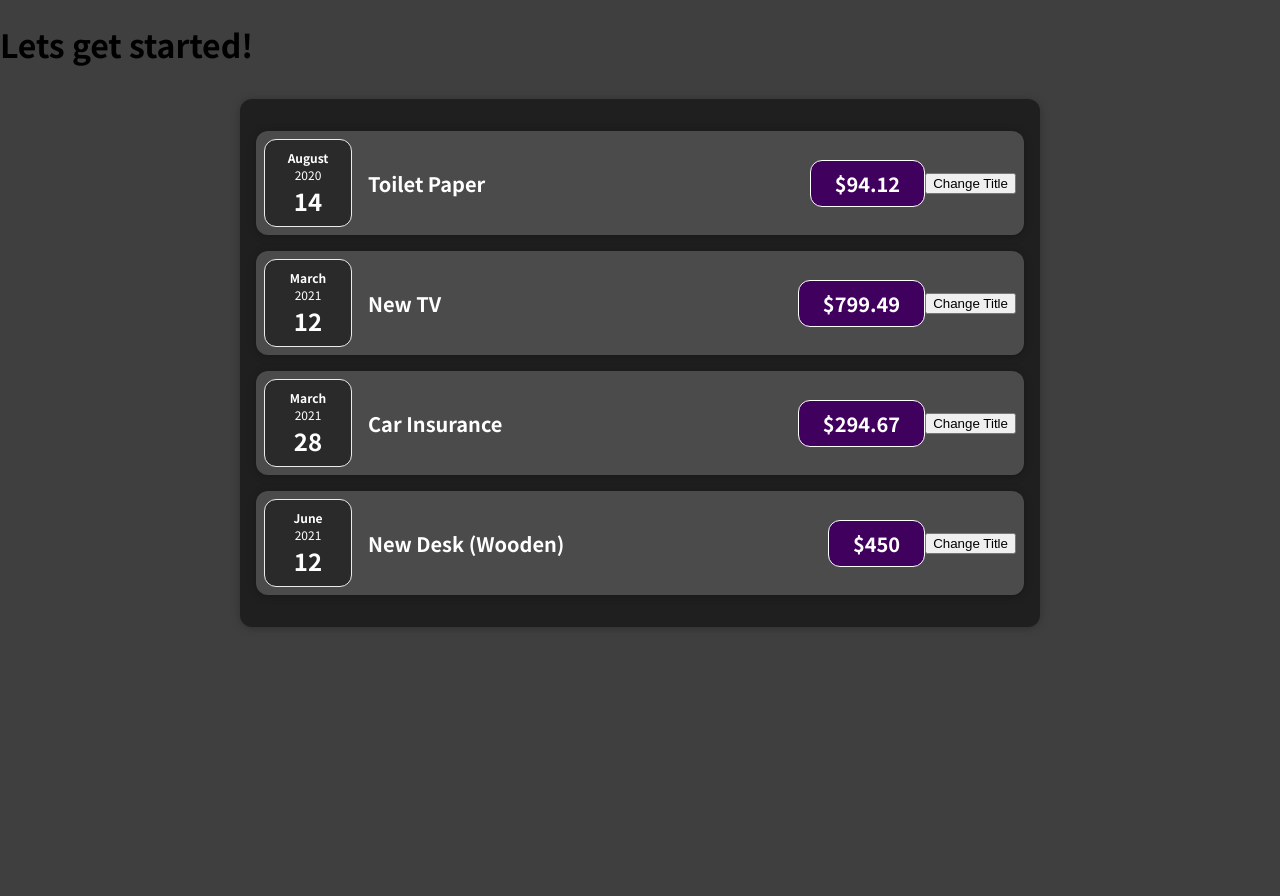
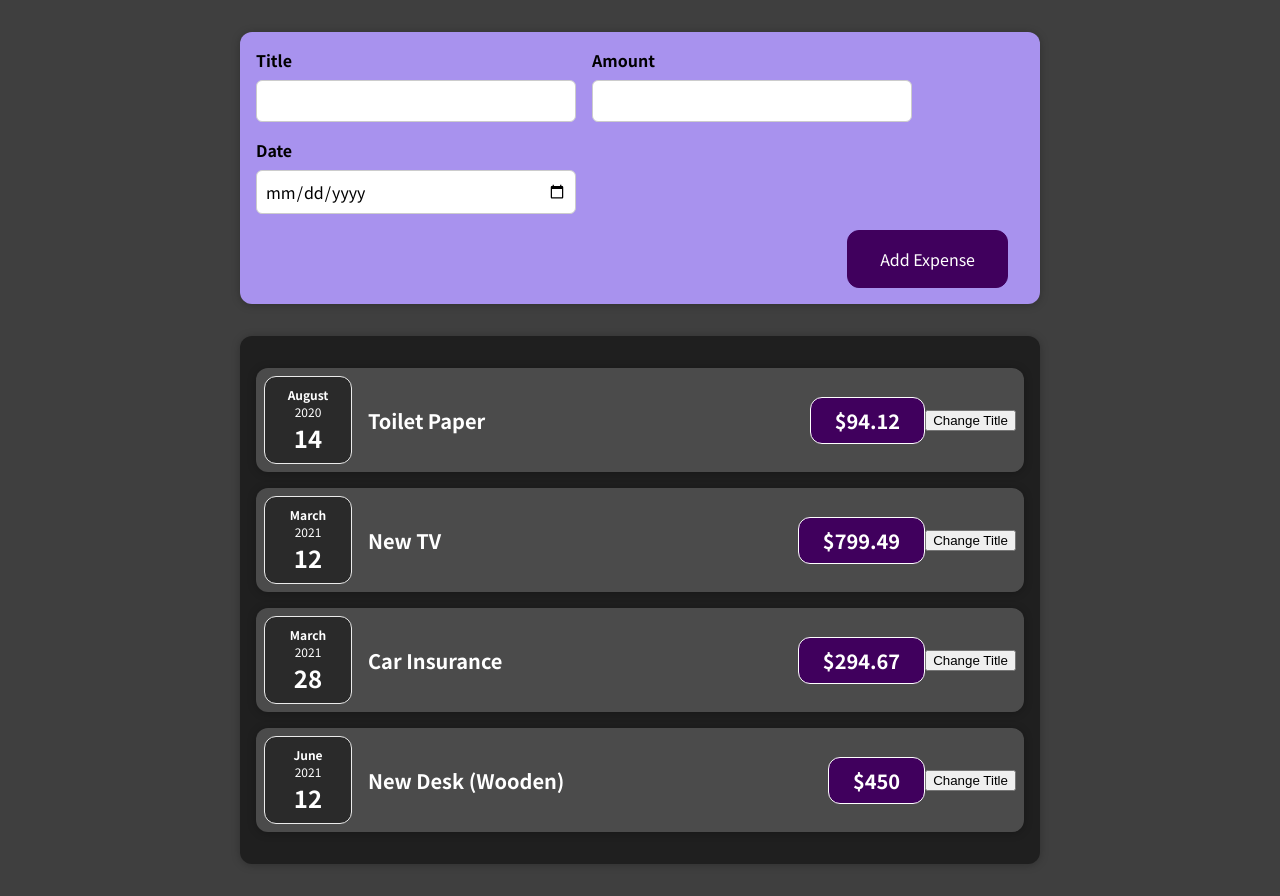
Before and after one commit to rbb-99/react-ref-guide, a React (Create React App) app: page / in a window 1280 px wide. Before the commit the page ends 800 px from the top, so only its background shows below. Built offline with nearby package versions, Linux system fonts and the light colour scheme.

Commit message:
add form input

```diff
--- a/src/App.js
+++ b/src/App.js
@@ -1,4 +1,5 @@
 import Expenses from "./components/Expenses/Expenses.js";
+import NewExpense from "./components/NewExpense/NewExpense.js";
 
 const App = () => {
   const expenses = [
@@ -30,7 +31,7 @@
 
   return (
     <div className="App">
-      <h1>Lets get started!</h1>
+      <NewExpense />
         <Expenses items={expenses} />
     </div>
   );
--- /dev/null
+++ b/src/components/NewExpense/NewExpense.css
@@ -0,0 +1,38 @@
+.new-expense {
+  background-color: #a892ee;
+  padding: 1rem;
+  margin: 2rem auto;
+  width: 50rem;
+  max-width: 95%;
+  border-radius: 12px;
+  text-align: center;
+  box-shadow: 0 1px 8px rgba(0, 0, 0, 0.25);
+}
+
+.new-expense button {
+  font: inherit;
+  cursor: pointer;
+  padding: 1rem 2rem;
+  border: 1px solid #40005d;
+  background-color: #40005d;
+  color: white;
+  border-radius: 12px;
+  margin-right: 1rem;
+}
+
+.new-expense button:hover,
+.new-expense button:active {
+  background-color: #510674;
+  border-color: #510674;
+}
+
+.new-expense button.alternative {
+  color: #220131;
+  border-color: transparent;
+  background-color: transparent;
+}
+
+.new-expense button.alternative:hover,
+.new-expense button.alternative:active {
+  background-color: #ddb3f8;
+}
--- /dev/null
+++ b/src/components/NewExpense/NewExpense.js
@@ -0,0 +1,12 @@
+import "./NewExpense.css";
+import NewExpenseForm from "./NewExpenseForm.js";
+
+const NewExpense = () => {
+  return (
+    <div className="new-expense">
+      <NewExpenseForm />
+    </div>
+  );
+};
+
+export default NewExpense;
--- /dev/null
+++ b/src/components/NewExpense/NewExpenseForm.css
@@ -0,0 +1,26 @@
+.new-expense__controls {
+  display: flex;
+  flex-wrap: wrap;
+  gap: 1rem;
+  margin-bottom: 1rem;
+  text-align: left;
+}
+
+.new-expense__control label {
+  font-weight: bold;
+  margin-bottom: 0.5rem;
+  display: block;
+}
+
+.new-expense__control input {
+  font: inherit;
+  padding: 0.5rem;
+  border-radius: 6px;
+  border: 1px solid #ccc;
+  width: 20rem;
+  max-width: 100%;
+}
+
+.new-expense__actions {
+  text-align: right;
+}
--- /dev/null
+++ b/src/components/NewExpense/NewExpenseForm.js
@@ -0,0 +1,30 @@
+import "./NewExpenseForm.css";
+
+const NewExpenseForm = () => {
+  return (
+    <form>
+      <div className="new-expense__controls">
+        <div className="new-expense__control">
+          <label>Title</label>
+          <input type="text" />
+        </div>
+
+        <div className="new-expense__control">
+          <label>Amount</label>
+          <input type="number" min="0.01" step="0.01" />
+        </div>
+
+        <div className="new-expense__control">
+          <label>Date</label>
+          <input type="date" min="2022-01-01" max="2025-12-31" />
+        </div>
+      </div>
+
+      <div className="new-expense__actions">
+        <button type="submit">Add Expense</button>
+      </div>
+    </form>
+  );
+};
+
+export default NewExpenseForm;
```
